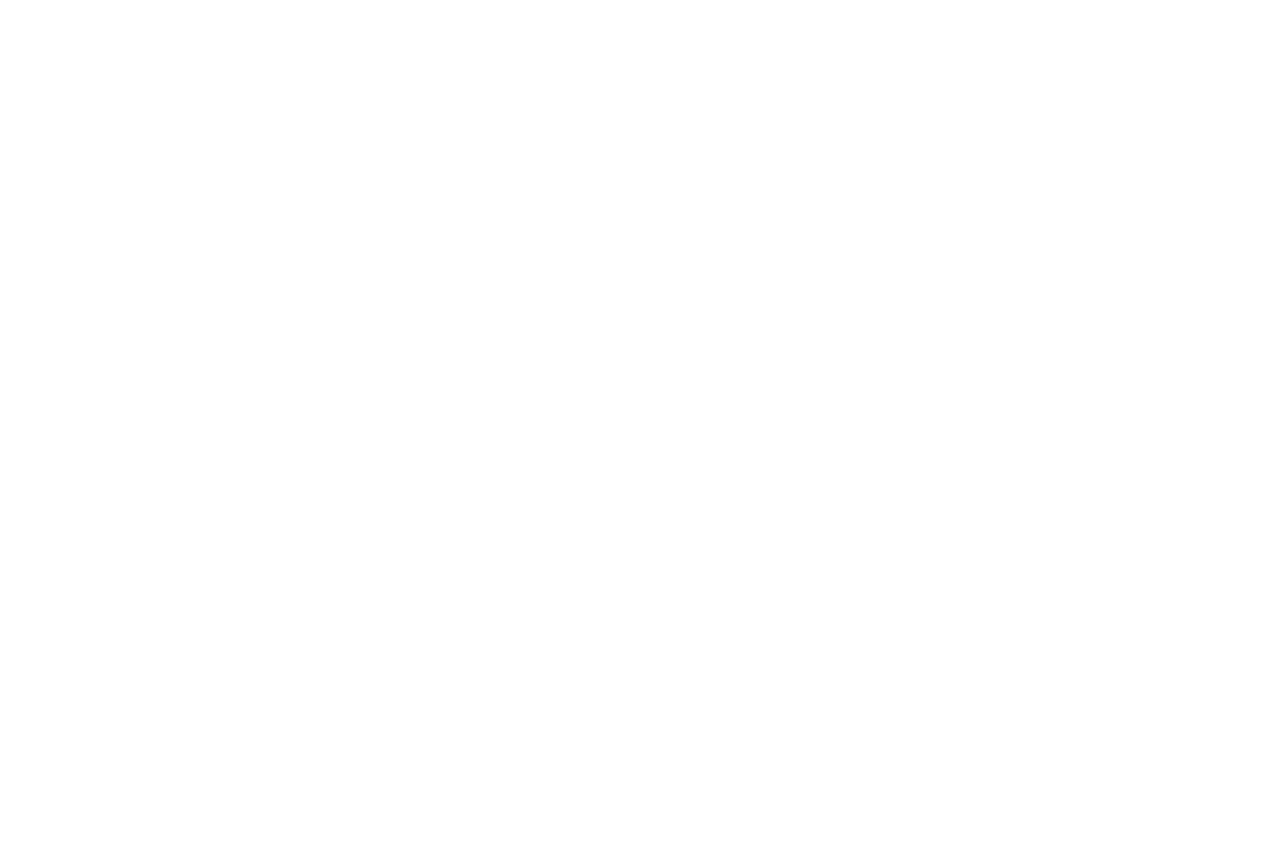
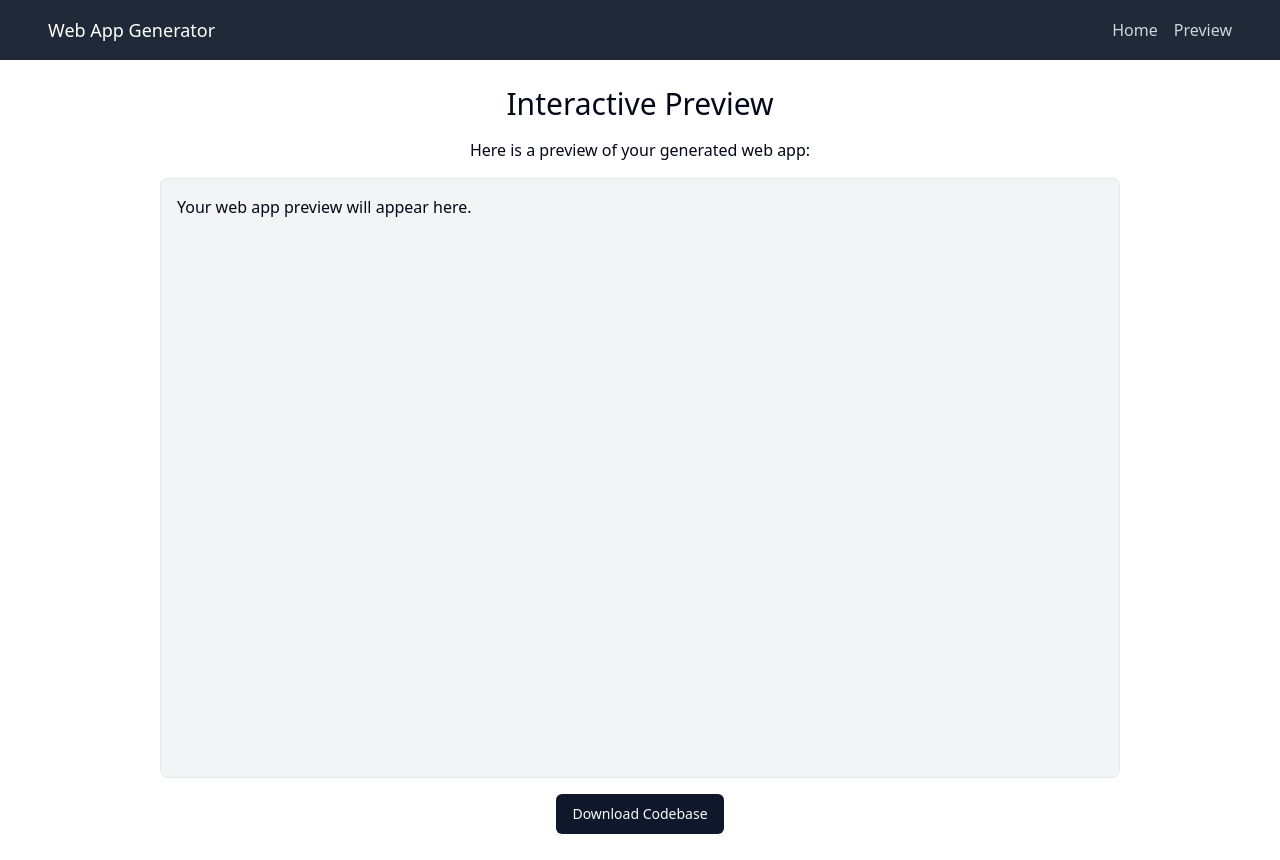
Before and after one commit to GPT-Engineer-App/agentic-web-creator, a React (Vite) app: page /preview in a window 1280 px wide. Before the commit this address had no page. Before the commit the page ends 800 px from the top, so only its background shows below. Built offline with nearby package versions, Linux system fonts and the light colour scheme.

Commit message:
Initial implementation of the web app structure with Index and Preview pages, and a Navbar for navigation.

```diff
--- a/src/App.jsx
+++ b/src/App.jsx
@@ -1,11 +1,15 @@
 import { Route, BrowserRouter as Router, Routes } from "react-router-dom";
 import Index from "./pages/Index.jsx";
+import Preview from "./pages/Preview.jsx";
+import Navbar from "./components/Navbar.jsx";
 
 function App() {
   return (
     <Router>
+      <Navbar />
       <Routes>
         <Route exact path="/" element={<Index />} />
+        <Route exact path="/preview" element={<Preview />} />
       </Routes>
     </Router>
   );
--- /dev/null
+++ b/src/components/Navbar.jsx
@@ -0,0 +1,18 @@
+import React from "react";
+import { Link } from "react-router-dom";
+
+const Navbar = () => {
+  return (
+    <nav className="w-full bg-gray-800 p-4">
+      <div className="container mx-auto flex justify-between items-center">
+        <Link to="/" className="text-white text-lg">Web App Generator</Link>
+        <div className="space-x-4">
+          <Link to="/" className="text-gray-300 hover:text-white">Home</Link>
+          <Link to="/preview" className="text-gray-300 hover:text-white">Preview</Link>
+        </div>
+      </div>
+    </nav>
+  );
+};
+
+export default Navbar;
--- a/src/pages/Index.jsx
+++ b/src/pages/Index.jsx
@@ -1,15 +1,22 @@
-// Update this page (the content is just a fallback if you fail and example)
+import React from "react";
+import { Button } from "@/components/ui/button";
+import { Input } from "@/components/ui/input";
+import { useNavigate } from "react-router-dom";
 
 const Index = () => {
+  const navigate = useNavigate();
+
+  const handleGenerate = () => {
+    // Placeholder for the code generation logic
+    navigate("/preview");
+  };
+
   return (
-    <div className="h-screen w-screen flex items-center justify-center">
-      {/* Update with components here - default to put new layout sections as separate components in the components folder, and import them here */}
-      <div>
-        <h1 className="text-3xl text-center">Your Blank Canvas</h1>
-        <p className="text-center">
-          Chat with the agent to start making edits.
-        </p>
-      </div>
+    <div className="h-screen w-screen flex flex-col items-center justify-center space-y-4">
+      <h1 className="text-3xl text-center">Welcome to Web App Generator</h1>
+      <p className="text-center">Describe your web app idea below:</p>
+      <Input placeholder="Enter your web app description..." className="w-1/2" />
+      <Button onClick={handleGenerate}>Generate</Button>
     </div>
   );
 };
--- /dev/null
+++ b/src/pages/Preview.jsx
@@ -0,0 +1,26 @@
+import React from "react";
+import { Button } from "@/components/ui/button";
+import { useNavigate } from "react-router-dom";
+
+const Preview = () => {
+  const navigate = useNavigate();
+
+  const handleDownload = () => {
+    // Placeholder for the code export logic
+    alert("Codebase downloaded!");
+  };
+
+  return (
+    <div className="h-screen w-screen flex flex-col items-center justify-center space-y-4">
+      <h1 className="text-3xl text-center">Interactive Preview</h1>
+      <p className="text-center">Here is a preview of your generated web app:</p>
+      <div className="w-3/4 h-3/4 bg-gray-100 border rounded-lg p-4">
+        {/* Placeholder for the interactive preview */}
+        <p>Your web app preview will appear here.</p>
+      </div>
+      <Button onClick={handleDownload}>Download Codebase</Button>
+    </div>
+  );
+};
+
+export default Preview;
```
